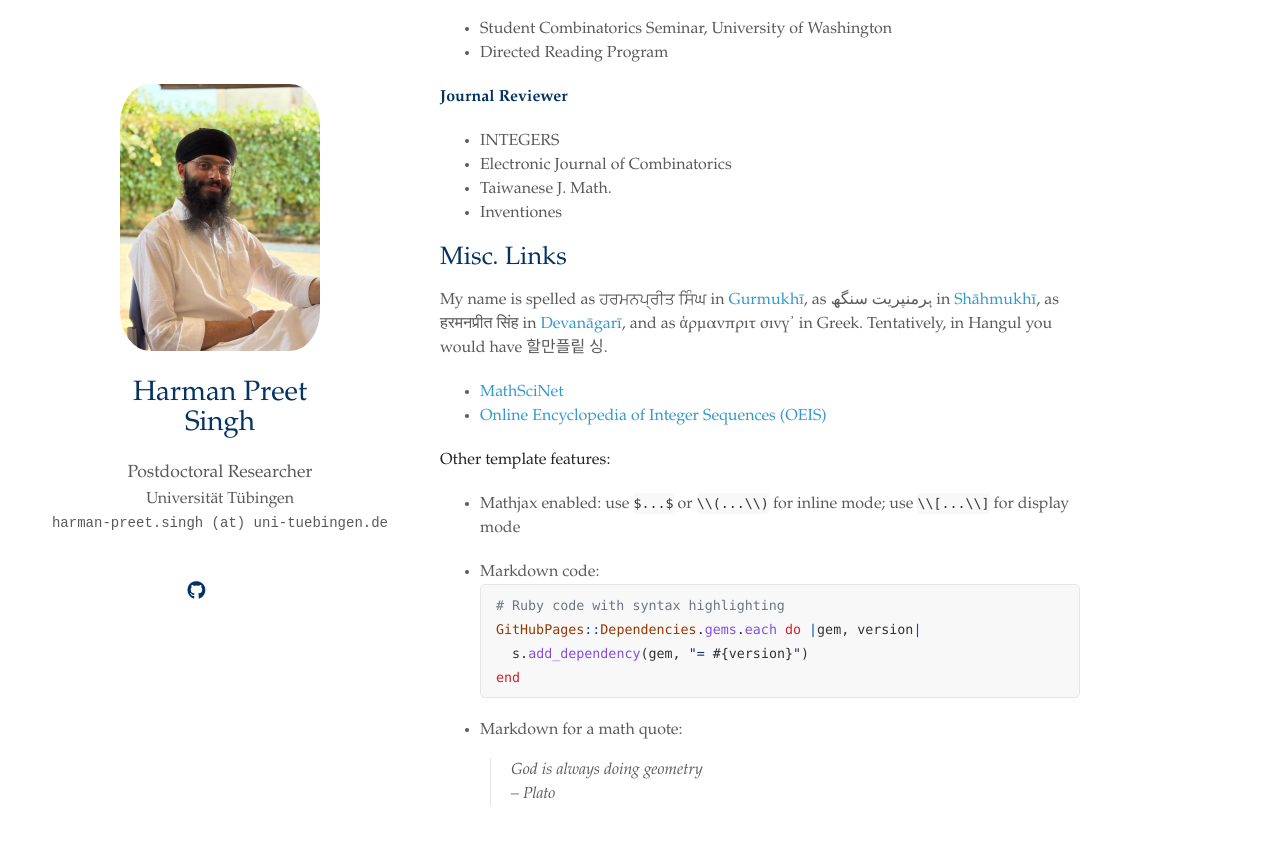
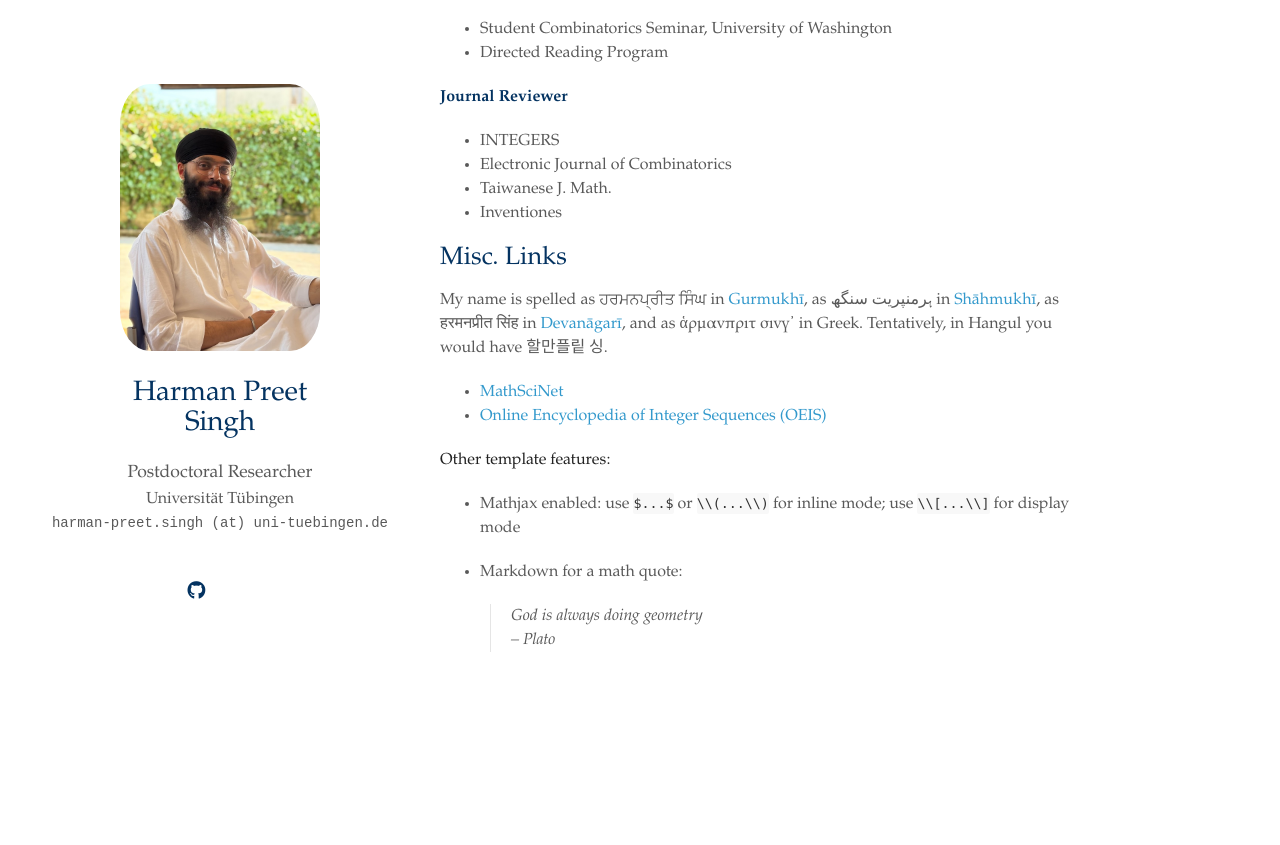
Before and after one commit to singh-hp/singh.github.io, a Jekyll site: the page built from index.md, in a window 1280 px wide and 900 px high, scrolled down 2048 px. Shown: the top 845 px of the window. Built offline with Jekyll 4.4.1, drawn with Linux system fonts in a browser that asks for light colours; a style sheet for code colours, icons or effects is not loaded; our own code applies the rules of GitHub Pages for plain Markdown files; after the commit the page ends 2794 px from its top, so only the background shows below that.

Commit message:
Update index.md

````diff
--- a/index.md
+++ b/index.md
@@ -77,14 +77,6 @@ My name is spelled as ਹਰਮਨਪ੍ਰੀਤ ਸਿੰਘ in [Gurmukhī](ht
 **Other template features:**
 - Mathjax enabled: use `$...$` or `\\(...\\)` for inline mode; use `\\[...\\]` for display mode
 
-- Markdown code:
-```ruby
-# Ruby code with syntax highlighting
-GitHubPages::Dependencies.gems.each do |gem, version|
-    s.add_dependency(gem, "= #{version}")
-end
-```
-
 - Markdown for a math quote:
 > God is always doing geometry
 > -- Plato
````
